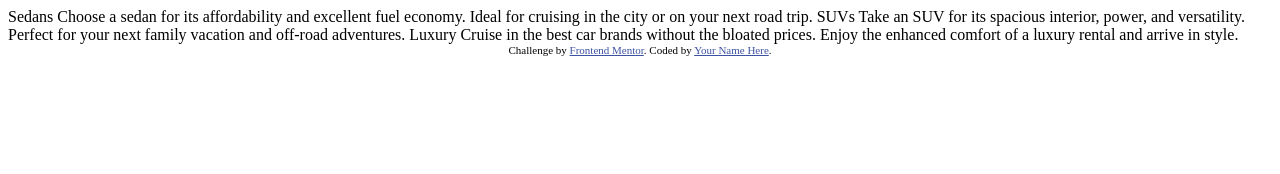
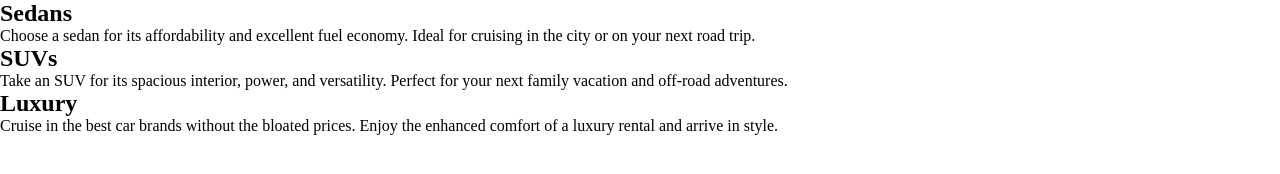
Before and after one commit to sidneyfrancois/3-column-preview-card, a plain HTML site: page index.html in a window 1280 px wide. Drawn offline with Linux system fonts and the light colour scheme.

Commit message:
add initial reset css and classes

```diff
--- a/index.html
+++ b/index.html
@@ -1,36 +1,42 @@
 <!DOCTYPE html>
 <html lang="en">
-<head>
-  <meta charset="UTF-8">
-  <meta name="viewport" content="width=device-width, initial-scale=1.0"> <!-- displays site properly based on user's device -->
+  <head>
+    <meta charset="UTF-8" />
+    <meta name="viewport" content="width=device-width, initial-scale=1.0" />
+    <!-- displays site properly based on user's device -->
 
-  <link rel="icon" type="image/png" sizes="32x32" href="./images/favicon-32x32.png">
+    <link
+      rel="icon"
+      type="image/png"
+      sizes="32x32"
+      href="./images/favicon-32x32.png"
+    />
 
-  <title>Frontend Mentor | 3-column preview card component</title>
+    <title>Frontend Mentor | 3-column preview card component</title>
+    <link rel="stylesheet" href="reset.css" />
+    <link rel="stylesheet" href="style.css" />
+  </head>
+  <body>
+    <h2>Sedans</h2>
+    <p>
+      Choose a sedan for its affordability and excellent fuel economy. Ideal for
+      cruising in the city or on your next road trip.
+    </p>
 
-  <!-- Feel free to remove these styles or customise in your own stylesheet 👍 -->
-  <style>
-    .attribution { font-size: 11px; text-align: center; }
-    .attribution a { color: hsl(228, 45%, 44%); }
-  </style>
-</head>
-<body>
+    <h2>SUVs</h2>
+    <p>
+      Take an SUV for its spacious interior, power, and versatility. Perfect for
+      your next family vacation and off-road adventures.
+    </p>
 
-  Sedans
-  Choose a sedan for its affordability and excellent fuel economy. Ideal for cruising in the city
-  or on your next road trip.
-
-  SUVs
-  Take an SUV for its spacious interior, power, and versatility. Perfect for your next family vacation
-  and off-road adventures.
-
-  Luxury
-  Cruise in the best car brands without the bloated prices. Enjoy the enhanced comfort of a luxury
-  rental and arrive in style.
-
-  <div class="attribution">
+    <h2>Luxury</h2>
+    <p>
+      Cruise in the best car brands without the bloated prices. Enjoy the
+      enhanced comfort of a luxury rental and arrive in style.
+    </p>
+    <!-- <div class="attribution">
     Challenge by <a href="https://www.frontendmentor.io?ref=challenge" target="_blank">Frontend Mentor</a>.
     Coded by <a href="#">Your Name Here</a>.
-  </div>
-</body>
+  </div> -->
+  </body>
 </html>
--- /dev/null
+++ b/reset.css
@@ -0,0 +1,28 @@
+*,
+*::before,
+*::after {
+  box-sizing: border-box;
+}
+
+* {
+  margin: 0;
+}
+
+html,
+body {
+  height: 100%;
+}
+
+body {
+  -webkit-font-smoothing: antialiased;
+}
+
+button {
+  font: inherit;
+}
+
+img,
+svg {
+  display: block;
+  max-width: 100%;
+}
```
Also changed, not shown: style.css (added).
